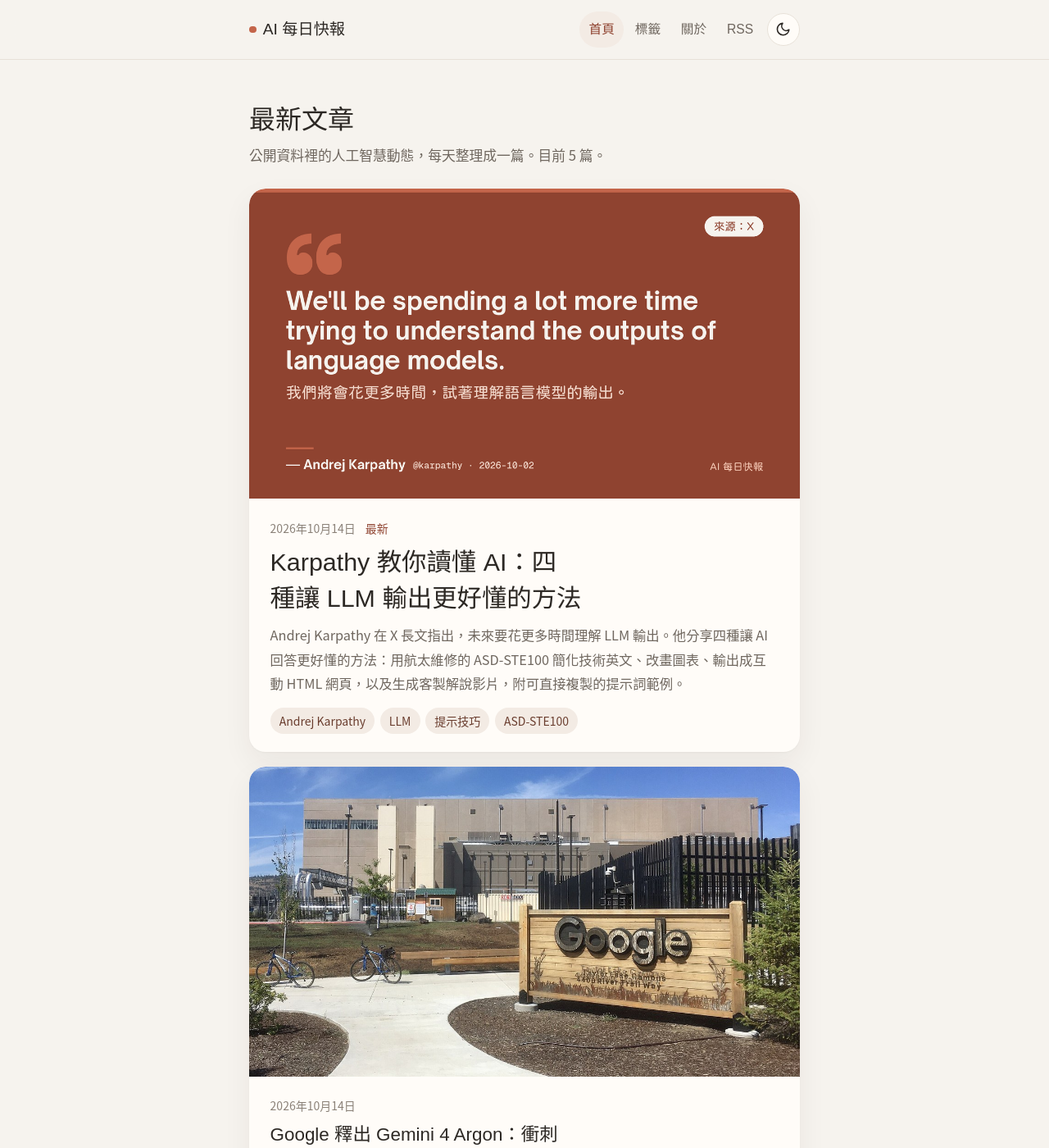
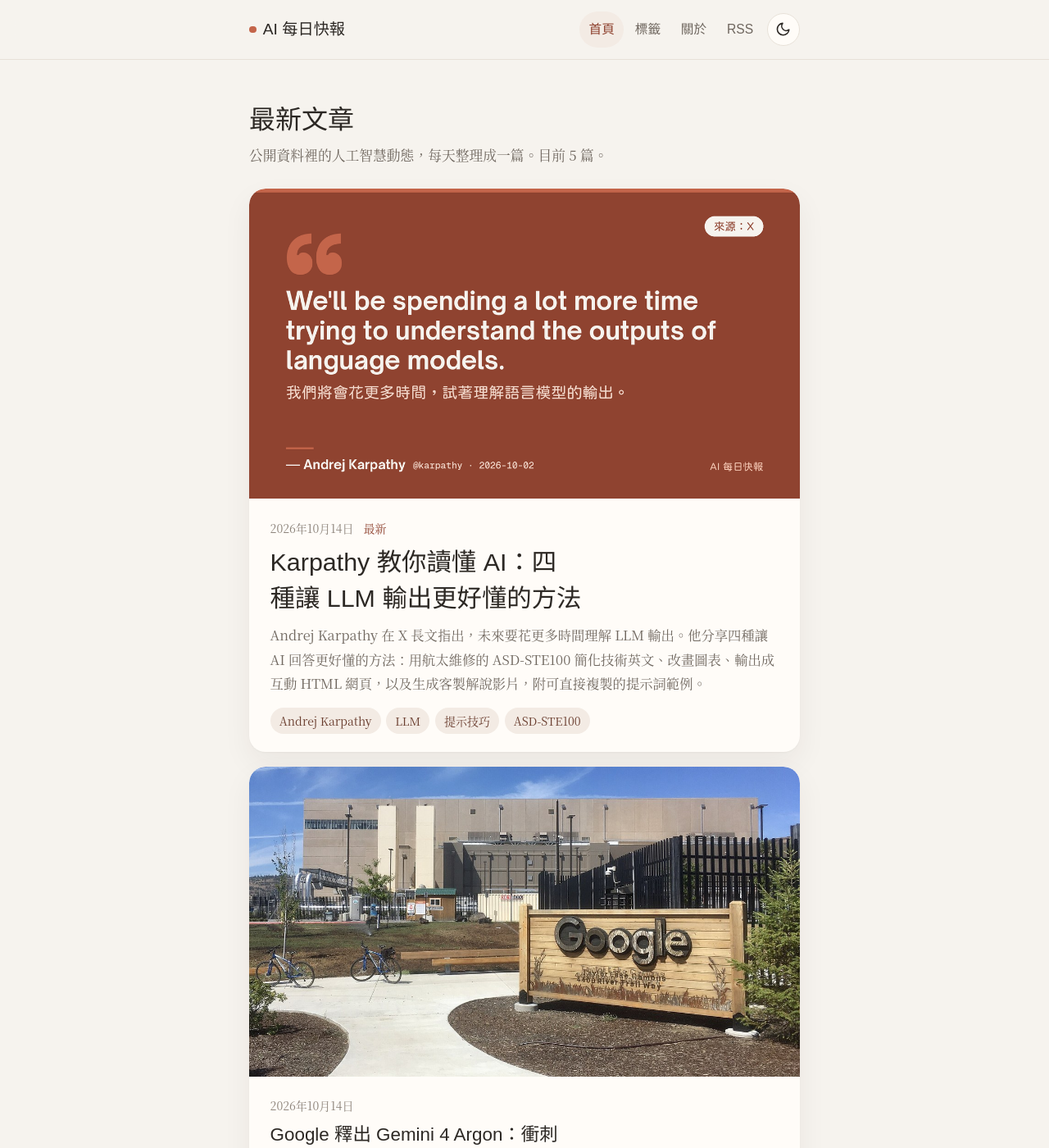
Before and after one commit to yc-chiu/ai-daily-blog, a Jekyll site: the page built from index.html, in a window 1280 px wide and 1400 px high. Shown: the whole window at 82% size. Built offline with Jekyll 4.4.1, drawn with Linux system fonts in a browser that asks for light colours; some web fonts are replaced; the list of posts is cut into pages by our own code.

Commit message:
Variant A: Noto Serif TC 400 body text via Google Fonts

```diff
--- a/_includes/head.html
+++ b/_includes/head.html
@@ -55,4 +55,7 @@
 <link rel="apple-touch-icon" href="{{ '/assets/apple-touch-icon.png' | relative_url }}">
 <link rel="alternate" type="application/rss+xml" title="{{ site.title | escape }}" href="{{ '/feed.xml' | relative_url }}">
 <link rel="preload" href="{{ '/assets/fonts/jf-openhuninn-2.1.woff2' | relative_url }}" as="font" type="font/woff2" crossorigin>
+<link rel="preconnect" href="https://fonts.googleapis.com">
+<link rel="preconnect" href="https://fonts.gstatic.com" crossorigin>
+<link rel="stylesheet" href="https://fonts.googleapis.com/css2?family=Noto+Serif+TC:wght@400&display=swap">
 <link rel="stylesheet" href="{{ '/assets/css/style.css' | relative_url }}">
--- a/assets/css/style.css
+++ b/assets/css/style.css
@@ -23,7 +23,8 @@
   --shadow: 0 1px 2px rgba(44, 40, 36, 0.04), 0 14px 36px rgba(44, 40, 36, 0.06);
   --shadow-hover: 0 10px 28px rgba(44, 40, 36, 0.08);
   --header: rgba(246, 243, 238, 0.88);
-  --font-body: "PingFang TC", "Noto Sans TC", "Noto Sans CJK TC", "Microsoft JhengHei", system-ui, -apple-system, "Segoe UI", sans-serif;
+  --font-body: "Noto Serif TC", "Noto Serif CJK TC", "Songti TC", "PMingLiU", serif;
+  --font-body-fallback: "PingFang TC", "Noto Sans TC", "Noto Sans CJK TC", "Microsoft JhengHei", system-ui, -apple-system, "Segoe UI", sans-serif;
   --font-display: "Huninn", "PingFang TC", "Microsoft JhengHei", sans-serif;
   color-scheme: light;
 }
```
